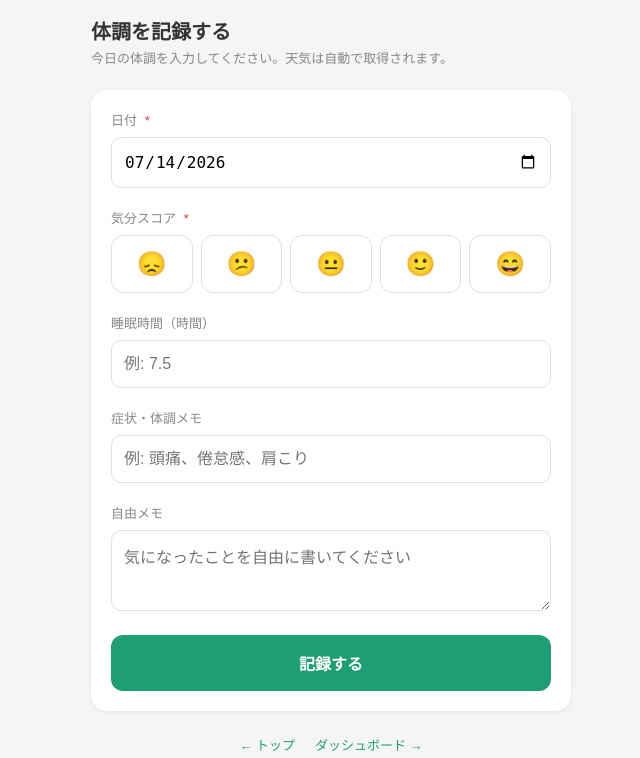
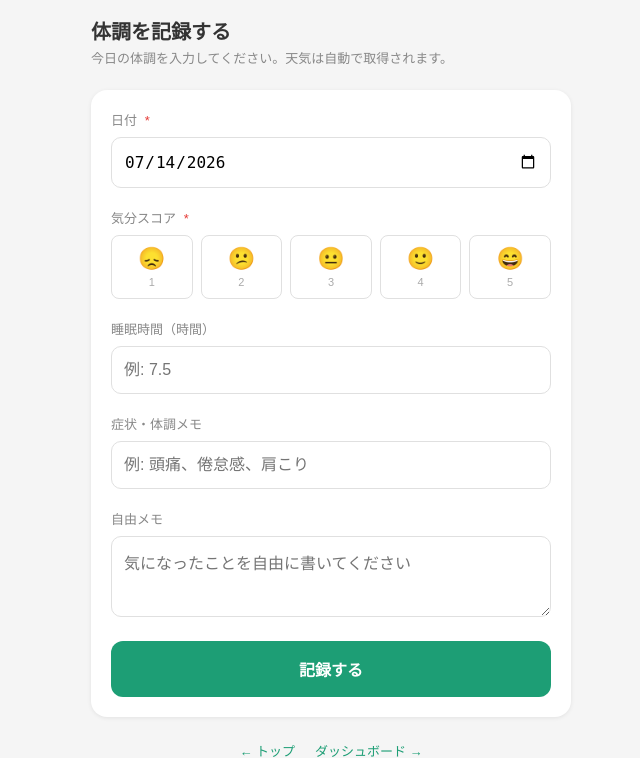
Before and after one commit to ks0227/health-weather-app, a Flask app: page /log in a window 1280 px wide. Shown: the top 758 px of the page, without its empty margins (309-949 px from the left). Run offline with Flask 3, Linux system fonts and the light colour scheme.

Commit message:
fix : 顔文字の下に各気分スコアの数値を表示

```diff
--- a/templates/log_form.html
+++ b/templates/log_form.html
@@ -73,16 +73,29 @@
       .mood-group label {
         flex: 1;
         text-align: center;
-        /* タップ領域を広く */
-        padding: 14px 0;
-        border-radius: 12px;
+        padding: 10px 0;
+        border-radius: 8px;
         border: 1.5px solid #e0e0e0;
         cursor: pointer;
-        font-size: 24px;
         margin: 0;
         transition: all 0.15s;
-        /* タップ時のハイライト */
         -webkit-tap-highlight-color: transparent;
+        /* 縦並びに変更 */
+        display: flex;
+        flex-direction: column;
+        align-items: center;
+        gap: 4px;
+      }
+      .mood-emoji {
+        font-size: 22px;
+      }
+      .mood-num {
+        font-size: 11px;
+        color: #aaa;
+      }
+
+      .mood-group input[type="radio"]:checked + label .mood-num {
+        color: #1d9e75;
       }
       .mood-group input[type="radio"]:checked + label {
         border-color: #1d9e75;
@@ -236,7 +249,10 @@
                 value="{{ val }}"
                 required
               />
-              <label for="mood{{ val }}">{{ emoji }}</label>
+              <label for="mood{{ val }}">
+                <span class="mood-emoji">{{ emoji }}</span>
+                <span class="mood-num">{{ val }}</span>
+              </label>
               {% endfor %}
             </div>
           </div>
```
